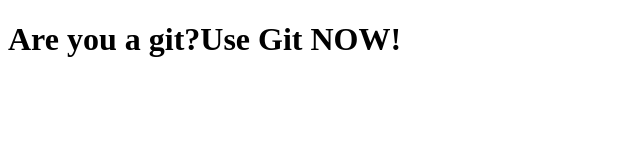
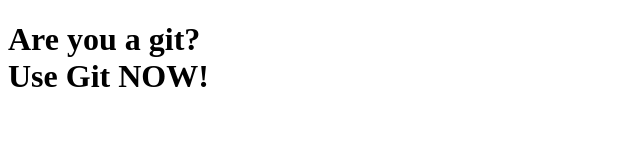
Before and after one commit to chemical-T/testWithC, a plain HTML site: page GitWithOthers.html in a window 1280 px wide. Shown: the whole page, without its empty margins (0-640 px from the left). Drawn offline with Linux system fonts and the light colour scheme.

Commit message:
更改GitWithOther.html

```diff
--- a/GitWithOthers.html
+++ b/GitWithOthers.html
@@ -5,6 +5,6 @@
     <title>GitWithOthers</title>
 </head>
 <body>
-<h1>Are you a git?Use Git NOW!</h1>
+<h1>Are you a git?<br>Use Git NOW!</h1>
 </body>
 </html>
```
